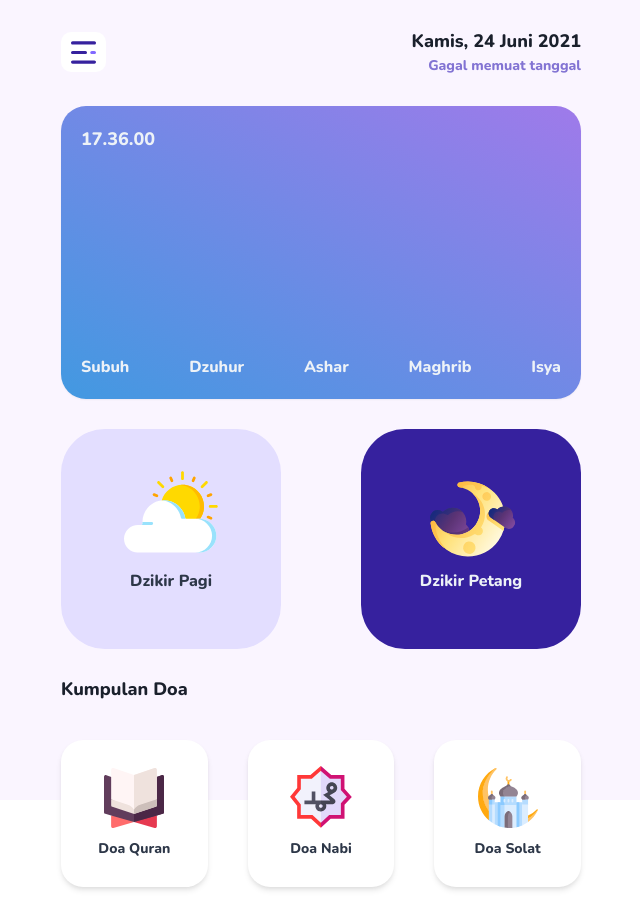
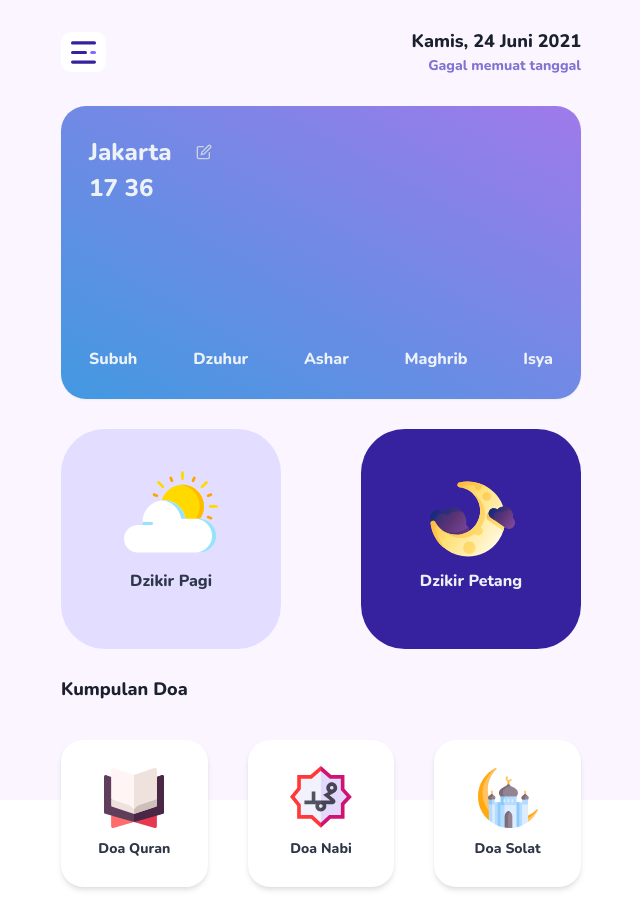
Before and after one commit to hurifajri/muslim, a Next.js app: page / in a window 1280 px wide. Shown: the whole page, without its empty margins (319-959 px from the left). Built offline with nearby package versions, Linux system fonts and the light colour scheme; no server answers.

Commit message:
Update...

```diff
--- a/components/icons/index.ts
+++ b/components/icons/index.ts
@@ -1,4 +1,5 @@
 export { default as Evening } from '@components/icons/evening';
+export { default as Location } from '@components/icons/location';
 export { default as Menu } from '@components/icons/menu';
 export { default as Morning } from '@components/icons/morning';
 export { default as Pray } from '@components/icons/pray';
--- /dev/null
+++ b/components/icons/location.tsx
@@ -0,0 +1,25 @@
+// Eksternal
+import React from 'react';
+import { Icon, IconProps } from '@chakra-ui/react';
+
+const Location = (props: IconProps): JSX.Element => (
+  <Icon viewBox="0 0 64 64" {...props}>
+    <g id="Flat">
+      <path
+        d="m53 24.267c0 18.366-21 36.733-21 36.733s-21-18.367-21-36.733a21 21 0 1 1 42 0z"
+        fill="#fa4b4b"
+      />
+      <path
+        d="m19.625 46.953a86.778 86.778 0 0 0 12.375 14.047s17.6-15.4 20.567-32.1c-8.144 9.04-20.061 15.6-32.942 18.053z"
+        fill="#dc3c46"
+      />
+      <circle cx="32" cy="24" fill="#eee" r="17" />
+      <path
+        d="m40.318 32a6.926 6.926 0 0 0 .682-3c0-3.073-5.663-5.673-8-6.616v-3.4c.058 0 .112.017.17.017a5.006 5.006 0 0 0 3.53-1.459l-1.4-1.424a3 3 0 1 1 -4.246-4.246l-1.424-1.4a4.983 4.983 0 0 0 1.37 8.012v3.9c-2.337.943-8 3.543-8 6.616a6.926 6.926 0 0 0 .682 3h-1.682v2h20v-2z"
+        fill="#ad2a37"
+      />
+    </g>
+  </Icon>
+);
+
+export default Location;
--- a/hooks/use-greg-date.ts
+++ b/hooks/use-greg-date.ts
@@ -8,7 +8,7 @@ const useGregDate = (): iGregDate => {
   // Create date instance
   const date = new Date();
 
-  // Get current gregorian date
+  // Get current gregorian date string
   const gregDate = date.toLocaleDateString('id-ID', {
     day: 'numeric',
     month: 'long',
@@ -17,13 +17,25 @@ const useGregDate = (): iGregDate => {
   });
 
   // Get current gregorian time
-  const time = date.toLocaleTimeString('id-ID');
-  const [gregTime, setGregTime] = useState(time);
+  const [hours, minutes, seconds] = [
+    date.getHours(),
+    date.getMinutes(),
+    date.getSeconds(),
+  ];
+  const [time, setTime] = useState({ hours, minutes, seconds });
 
+  // Watch changes of time every second
   useEffect(() => {
-    const timer = setInterval(() => setGregTime(time), 1000);
+    const timer = setInterval(() => setTime({ hours, minutes, seconds }), 1000);
     return () => clearInterval(timer);
-  }, [time]);
+  }, [hours, minutes, seconds]);
+
+  // Create gregorian date string
+  const addLeadingZero = (time: number) => `${time < 10 ? '0' : ''}${time}`;
+  const formattedHours = addLeadingZero(time.hours);
+  const formattedMinutes = addLeadingZero(time.minutes);
+  const separator = seconds % 2 === 0 ? ':' : ' ';
+  const gregTime = `${formattedHours}${separator}${formattedMinutes}`;
 
   return { gregDate, gregTime };
 };
--- a/hooks/use-hijri-date.ts
+++ b/hooks/use-hijri-date.ts
@@ -6,7 +6,7 @@ import useSWR from 'swr';
 // Internal
 import { iHijriDate } from '@interfaces';
 
-const useHijriDate = (city = 'Jakarta'): iHijriDate => {
+const useHijriDate = (city: string): iHijriDate => {
   // Get current hijri date and praying times
   const { data, error } = useSWR(
     `https://api.aladhan.com/v1/timingsByCity?city=${city}&country=ID&method=4&adjustment=-1`
--- a/package.json
+++ b/package.json
@@ -9,6 +9,7 @@
     "lint": "next lint"
   },
   "dependencies": {
+    "@chakra-ui/icons": "^1.0.13",
     "@chakra-ui/react": "^1.6.4",
     "@emotion/react": "^11.4.0",
     "@emotion/styled": "^11.3.0",
--- a/pages/index.tsx
+++ b/pages/index.tsx
@@ -1,4 +1,5 @@
 // Eksternal
+import { EditIcon } from '@chakra-ui/icons';
 import Head from 'next/head';
 import {
   AspectRatio,
@@ -10,7 +11,7 @@ import {
   SkeletonText,
   Text,
 } from '@chakra-ui/react';
-import React, { ReactNode } from 'react';
+import React, { ReactNode, useState } from 'react';
 
 // Internal
 import { If } from '@components';
@@ -36,8 +37,11 @@ const Icons: iTocIcons = {
 };
 
 const Home = (): ReactNode => {
+  // Default city
+  const [city] = useState('Jakarta');
+
   const { gregDate, gregTime } = useGregDate();
-  const { timings, hijriDate, isLoading, isError } = useHijriDate('bogor');
+  const { timings, hijriDate, isLoading, isError } = useHijriDate(city);
 
   // Destructure praying times
   const ptKeys = Object.keys(timings);
@@ -120,15 +124,37 @@ const Home = (): ReactNode => {
                 justify="space-between"
                 h="100%"
                 w="100%"
-                p={5}
+                p={7}
               >
+                <Flex direction="column">
+                  <Flex align="center" sx={{ gap: 5 }}>
                     <Text
                       color="gray.100"
-                  fontSize={['md', 'lg']}
+                      fontSize={['xl', '2xl']}
+                      fontWeight="bold"
+                    >
+                      {city}
+                    </Text>
+                    <IconButton
+                      aria-label="Change city"
+                      bgColor="transparent"
+                      p={0}
+                      w={6}
+                      h={6}
+                      minW={6}
+                      _hover={{ bgColor: 'transparent' }}
+                      _active={{ bgColor: 'transparent' }}
+                      icon={<EditIcon color="gray.300" />}
+                    />
+                  </Flex>
+                  <Text
+                    color="gray.100"
+                    fontSize={['xl', '2xl']}
                     fontWeight="bold"
                   >
                     {gregTime}
                   </Text>
+                </Flex>
                 <Flex justify="space-between" sx={{ gap: 15 }}>
                   {prayingTimes.map(item => (
                     <Flex key={item.id} direction="column" align="center">
```
Also changed, not shown: 1 other file (tests, documents, lock files or other folders). Lines whose indentation alone changed are shown as unchanged.
